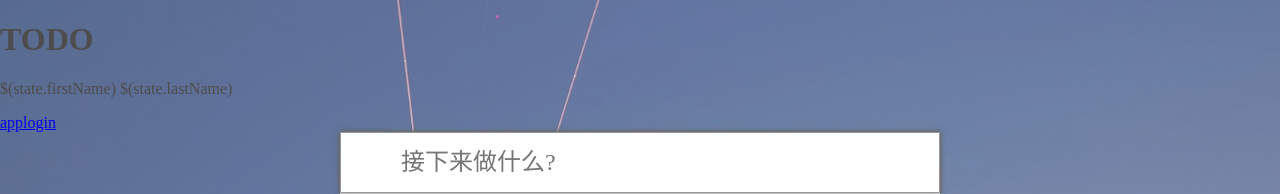
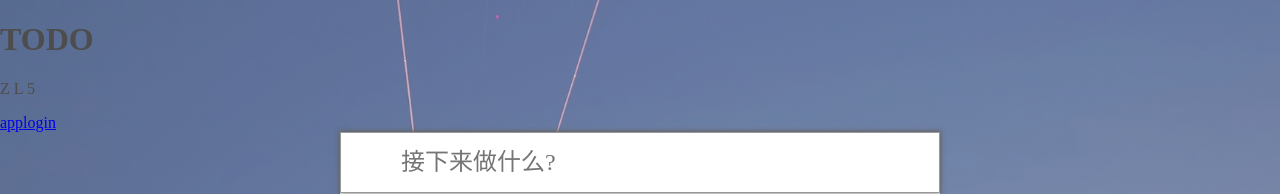
Before and after one commit to Mengbuxiu/vue-ssr-tech, a Vue app: page /app in a window 1280 px wide. Shown: the top 194 px of the page. Built offline with nearby package versions, Linux system fonts and the light colour scheme; the HTML template or start-up script is replaced by a standard one.

Commit message:
4-6  ...mapGetters ...mapState

```diff
--- a/client/app.vue
+++ b/client/app.vue
@@ -3,7 +3,7 @@
   <div id="app">
     <div id="cover"></div>
     <Header></Header>
-    <p>{{ fullName }}</p>
+    <p>{{ fullName }} {{count}}</p>
     <router-link to="/app">app</router-link>
     <router-link to="/login">login</router-link>
     <transition name="fade">
@@ -14,6 +14,7 @@
 </template>
 
 <script>
+    import {mapState, mapGetters} from 'vuex'
     // 组件导入
     import Header from './layouts/header.vue'
     // import Todo from './view/todo/todo.vue'
@@ -34,12 +35,14 @@
             }, 1000)
         },
         computed: {
-            count () {
-                return this.$store.state.count
-            },
-            fullName () {
-                return this.$store.getters.fullName
-            }
+            ...mapState(['count']),
+            // count () {
+            //     return this.$store.state.count
+            // },
+            ...mapGetters(['fullName'])
+            // fullName () {
+            //     return this.$store.getters.fullName
+            // }
         }
     }
 </script>
--- a/client/store/getters/getters.js
+++ b/client/store/getters/getters.js
@@ -1,6 +1,6 @@
 // 类似computed
 export default {
   fullName (state) {
-    return `$(state.firstName) $(state.lastName)`
+    return `${state.firstName} ${state.lastName}`
   }
 }
--- a/client/store/state/state.js
+++ b/client/store/state/state.js
@@ -1,5 +1,5 @@
 export default {
   count: 0,
-  firstName: 'L',
-  lastName: 'Z'
+  firstName: 'Z',
+  lastName: 'L'
 }
--- a/package.json
+++ b/package.json
@@ -36,6 +36,7 @@
     "babel-plugin-syntax-jsx": "^6.18.0",
     "babel-plugin-transform-vue-jsx": "^3.5.0",
     "babel-preset-env": "^1.6.1",
+    "babel-preset-stage-1": "^6.24.1",
     "cross-env": "^5.1.3",
     "css-loader": "^0.28.7",
     "eslint": "^4.16.0",
```
Also changed, not shown: .babelrc, 2 other files (tests, documents, lock files or other folders).
